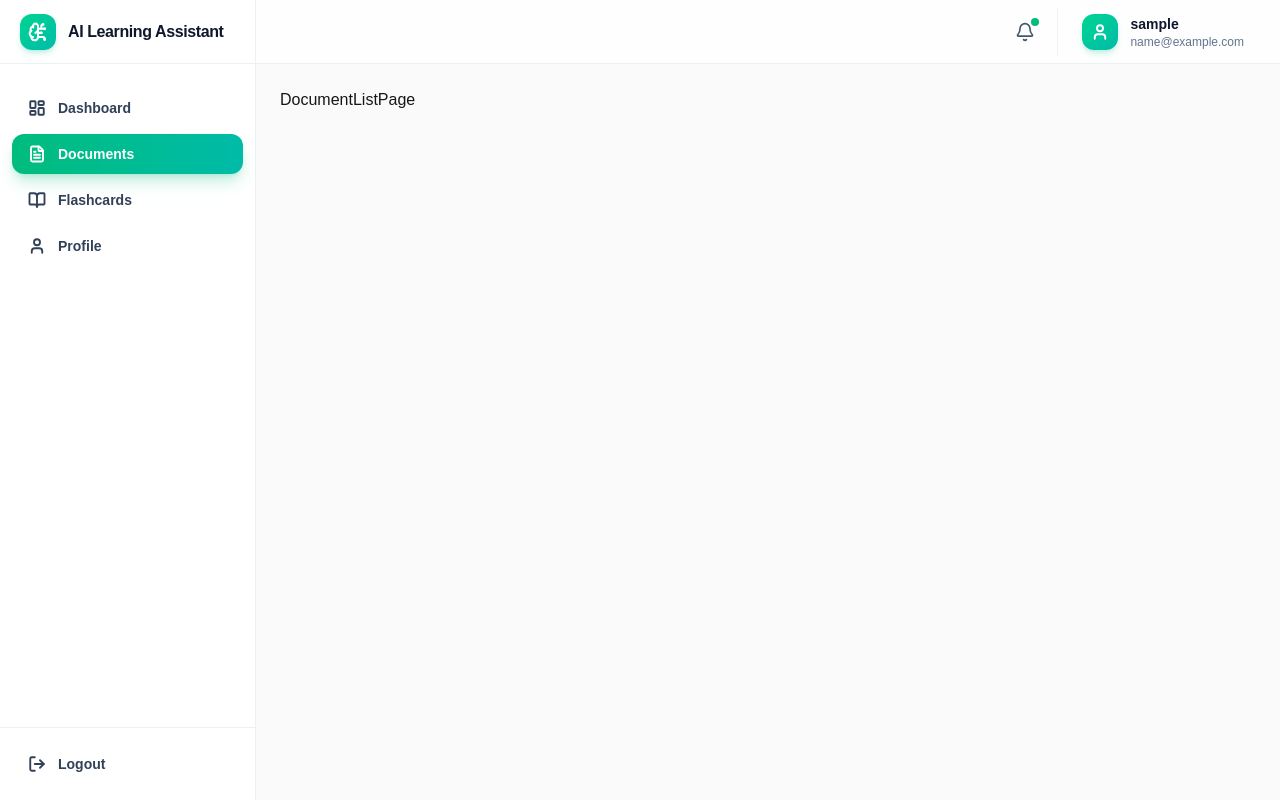
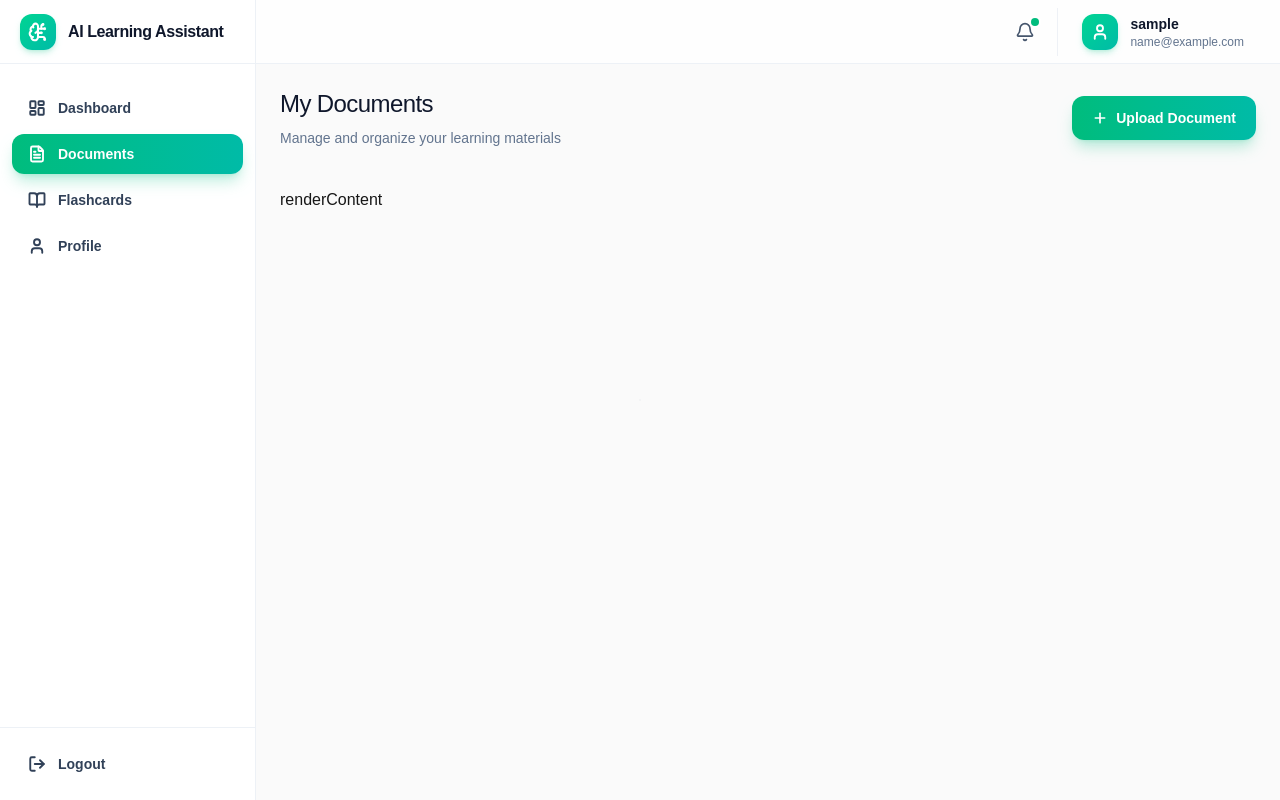
Before and after one commit to alifconstantine/ai-learning-assistant, a React (Vite) app in the folder frontend/ai-learning-assistant/: page /documents in a window 1280 px wide. Built offline with nearby package versions, Linux system fonts and the light colour scheme; no server answers; sample sign-in values are in the browser's storage.

Commit message:
Build Document Listing Page and Button

```diff
--- /dev/null
+++ b/frontend/ai-learning-assistant/src/components/common/Button.jsx
@@ -0,0 +1,42 @@
+import React from 'react'
+
+const Button = ({
+    children,
+    onClick,
+    type = "button",
+    disabled = false,
+    className = "",
+    variant = "primary",
+    size = "md",
+}) => {
+  const baseStyles = 'inline-flex items-center justify-center gap-2 font-semibold rounded-xl transition-all duration-100 active:scale-[0.98] disabled:opacity-50 disabled:cursor-not-allowed disabled:active:scale-100 whitespace-nowrap'
+
+  const variantStyles = {
+    primary: "bg-linear-to-r from-emerald-500 to-teal-500 text-white shadow-lg shadow-emerald-500/25 hover:from-emerald-600 hover:to-teal-600 hover:shadow-xl hover:shadow-emerald-500/30",
+    secondary: "bg-slate-100 text-slate-700 hover:bg-slate-200",
+    outline: "bg-white border-2 border-slate-200 text-slate-700 hover:bg-slate-50 hover:border-slate-300",
+  }
+
+  const sizeStyles = {
+    sm: "h-9 px-4 text-xs",
+    md: "h-11 px-5 text-sm"
+  }
+
+  return (
+    <button
+        type={type}
+        onClick={onClick}
+        disabled={disabled}
+        className={[
+            baseStyles,
+            variantStyles[variant],
+            sizeStyles[size],
+            className
+        ].join(" ")}
+        >
+            {children}
+        </button>
+  )
+}
+
+export default Button
--- /dev/null
+++ b/frontend/ai-learning-assistant/src/components/documents/DocumentCards.jsx
@@ -0,0 +1,9 @@
+import React from 'react'
+
+const DocumentCards = () => {
+  return (
+    <div>DocumentCards</div>
+  )
+}
+
+export default DocumentCards
--- a/frontend/ai-learning-assistant/src/pages/Documents/DocumentListPage.jsx
+++ b/frontend/ai-learning-assistant/src/pages/Documents/DocumentListPage.jsx
@@ -1,8 +1,126 @@
-import React from 'react'
+import { useState, useEffect } from "react"
+import { Plus, Upload, Trash2, FileText, X } from "lucide-react"
+import toast from "react-hot-toast"
+
+import documentService from "../../services/documentService"
+import Spinner from "../../components/common/Spinner"
+import Button from "../../components/common/Button"
 
 const DocumentListPage = () => {
+  const [documents, setDocuments] = useState([])
+  const [loading, setLoading] = useState(true)
+
+  // State for upload modal
+  const [isUploadModalOpen, setIsUploadModalOpen] = useState(false)
+  const [uploadFile, setUploadFile] = useState(null)
+  const [uploadTitle, setUploadTitle] = useState("")
+  const [uploading, setUploading] = useState(false)
+
+  // State for delete confirmation modal
+  const [isDeleteModalOpen, setIsDeleteModalOpen] = useState(false)
+  const [deleting, setDeleting] = useState(false)
+  const [selectedDoc, setSelectedDoc] = useState(null)
+
+  const fetchDocuments = async () => {
+    try {
+      const data = await documentService.getDocuments()
+      setDocuments(data)
+    } catch (error) {
+      toast.error("Failed to fetch documents.")
+      console.error(error)
+    } finally {
+      setLoading(false)
+    }
+  }
+
+  useEffect(() => {
+    fetchDocuments()
+  },[])
+
+  const handleFileChange = (e) => {
+    const file = e.target.files[0]
+    if (file) {
+      setUploadFile(file)
+      setUploadTitle(file.name.replace(/\.[^/.]+$/, ""))
+    }
+  }
+
+  const handleUpload = async (e) => {
+    e.preventDefault()
+    if (!uploadFile || !uploadTitle) {
+      toast.error("Please provide a title and select a file.")
+      return
+    }
+    setUploading(true)
+    const formData = new FormData()
+    formData.append("file", uploadFile)
+    formData.append("title", uploadTitle)
+
+    try {
+      await documentService.uploadDocuments(formData)
+      toast.success("Document upload successfully!")
+      setIsUploadModalOpen(false)
+      setUploadFile(null)
+      setUploadTitle("")
+      fetchDocuments()
+    } catch (error) {
+      toast.error(error.message || "Upload failed.")
+    } finally {
+      setUploading(false)
+    }
+  }
+
+  const handleDeleteRequest = (doc) => {
+    setSelectedDoc(doc)
+    setIsDeleteModalOpen(true)
+  }
+
+  const handleConfirmDelete = async () => {
+    if (!selectedDoc) return
+    setDeleting(true)
+    try {
+      await documentService.deleteDocuments(selectedDoc._id)
+      toast.success(`'${selectedDoc.title}' deleted.`)
+      setIsDeleteModalOpen(false)
+      setSelectedDoc(null)
+      setDocuments(documents.filter((d) => d._id !== selectedDoc._id))
+    } catch (error) {
+      toast.error(error.message || "Failed to delete document.")
+    } finally {
+      setDeleting(false)
+    }
+  }
+
+  const renderContent = () => {
+    return <div>renderContent</div>
+  }
   return (
-    <div>DocumentListPage</div>
+    <div className="min-h-screen">
+      {/* Subtle background pattern */}
+      <div className="absolute inset-0 bg-[radial-gradient(#e5e7eb_1px,transparent_1px)] bg-size[16px_16px] opacity-30 pointer-events-none"/>
+
+      <div className="relative max-w-7xl mx-auto">
+        {/* Header */}
+        <div className="flex items-center justify-between mb-10">
+          <div>
+            <h1 className="text-2xl font-medium text-slate-900 tracking-tight mb-2">
+              My Documents
+            </h1>
+            <p className="text-slate-500 text-sm">
+              Manage and organize your learning materials
+            </p>
+          </div>
+          {documents.length >= 0 && (
+            <Button onClick={() => setIsUploadModalOpen(true)}>
+              <Plus className="w-4 h-4" strokeWidth={2.5} />
+              Upload Document
+            </Button>
+          )}
+        </div>
+
+        {renderContent()}
+      </div>
+    </div>
   )
 }
 
```
